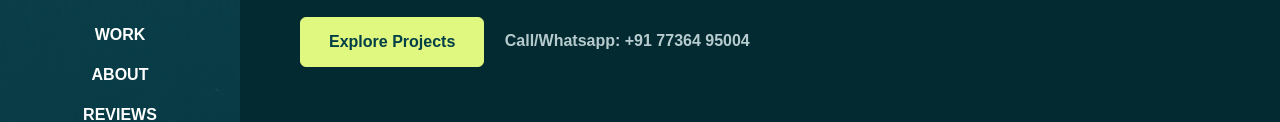
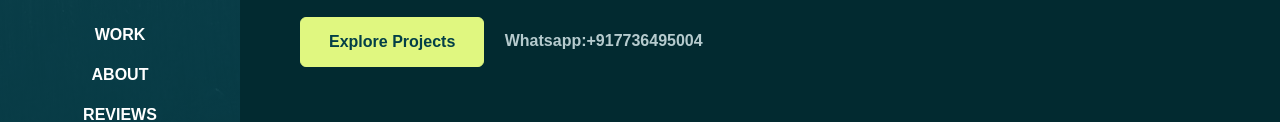
Before and after one commit to shibilmohd13/personal-portfolio, a plain HTML site: page index.html in a window 1280 px wide. Shown: the part 470-592 px from the top of the page. Drawn offline with nearby package versions, Linux system fonts and the light colour scheme; a web font is replaced by a local one.

Commit message:
Update number index.html

```diff
--- a/index.html
+++ b/index.html
@@ -70,7 +70,7 @@
                              Explore my portfolio to see my expertise in web development.</p>
                         <div data-aos="fade-up" data-aos-delay="600">
                             <a href="#work" class="btn btn-brand me-3">Explore Projects</a>
-                            <a href="https://wa.me/+917736495004" class="link-custom">Call/Whatsapp: +91 77364 95004</a>
+                            <a href="https://wa.me/+917736495004" class="link-custom">Whatsapp:+917736495004</a>
                         </div>
                     </div>
                 </div>
```
